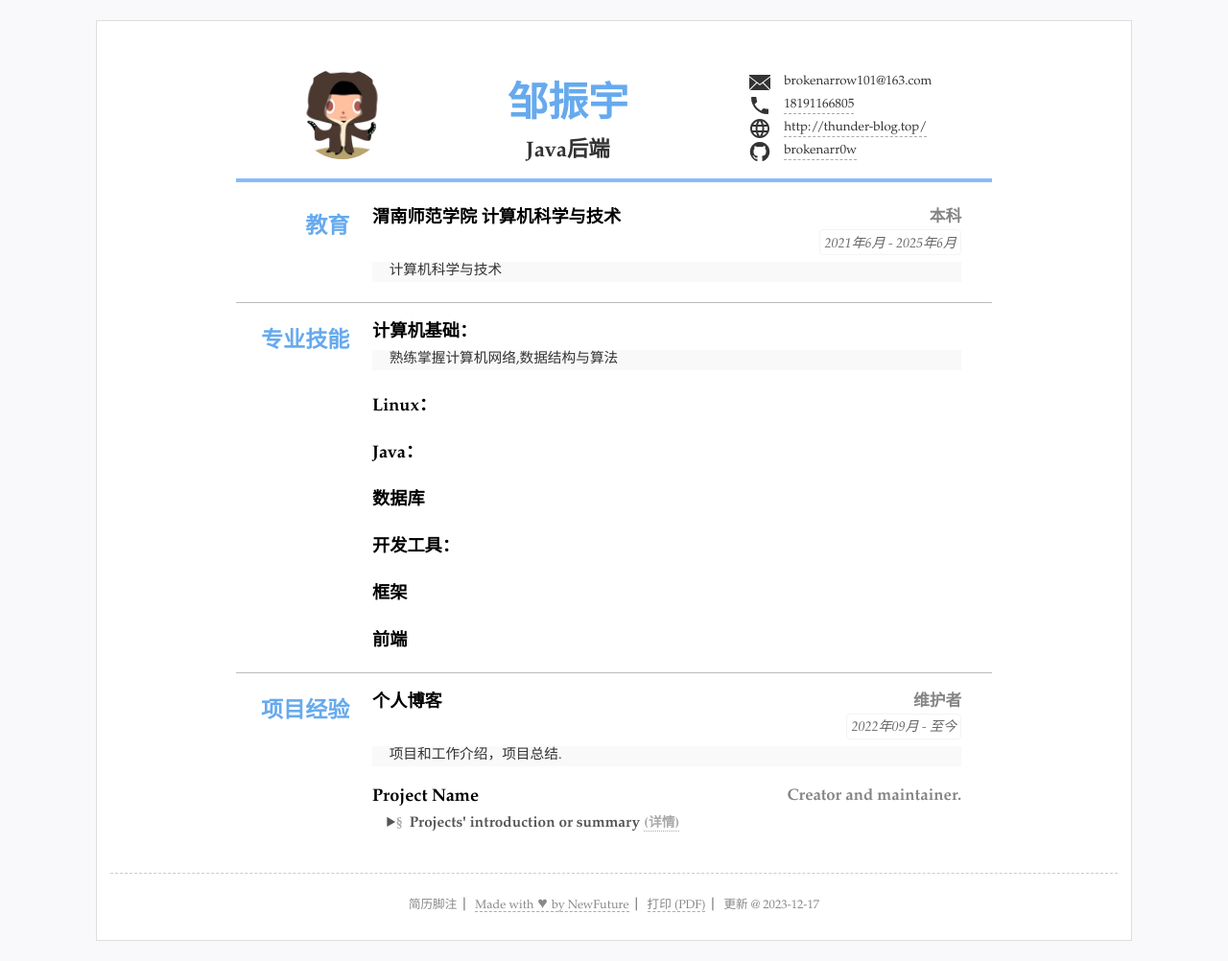
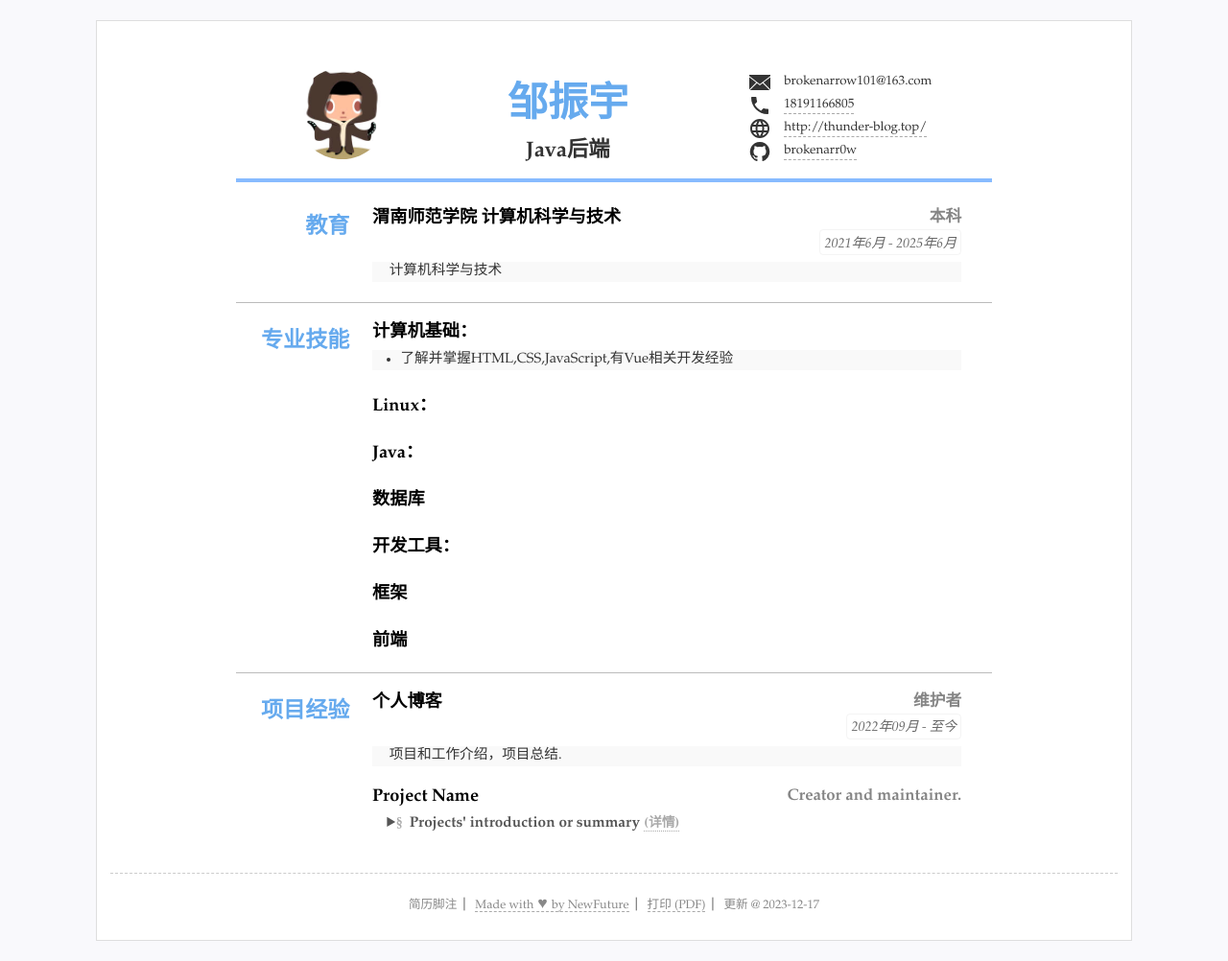
Before and after one commit to brokenarr0w/resume, a Jekyll site: the page built from index.html, in a window 1280 px wide. Shown: the whole page at 96% size. Built offline with Jekyll 4.4.1, drawn with Linux system fonts in a browser that asks for light colours.

Commit message:
Update resume.yml

```diff
--- a/_data/resume.yml
+++ b/_data/resume.yml
@@ -38,7 +38,8 @@ main: #简历主要内容，
   name: '专业技能'
   content:
   - title: "计算机基础："
-    detail: 熟练掌握计算机网络,数据结构与算法
+    detail:
+      md: _data/demo.md
   - title: "Linux："
     text: "了解并掌握常用的Linux命令,并使用Linux实际部署过一个博客项目"
   - title: "Java："
```
